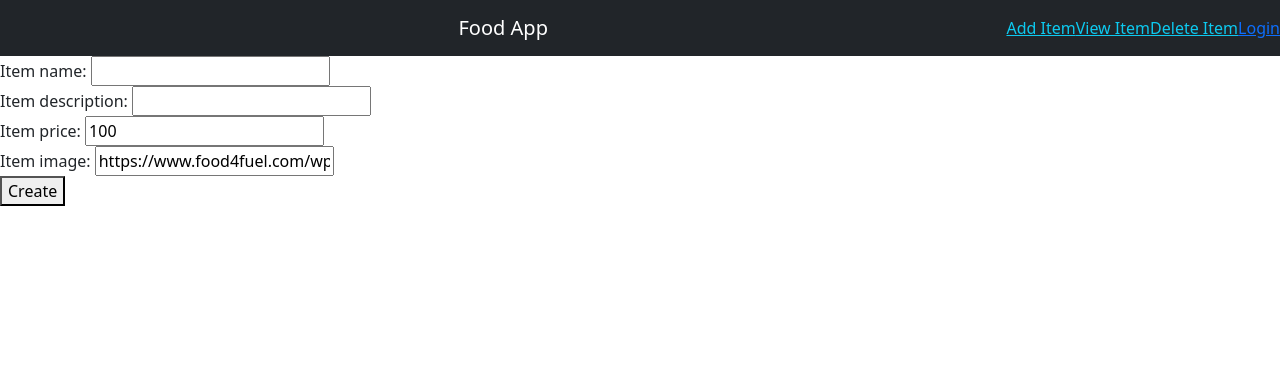
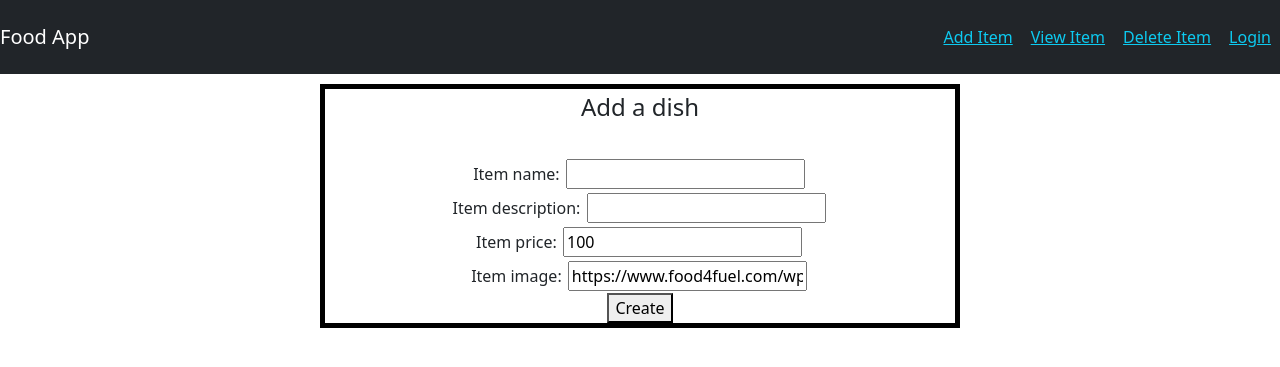
Before and after one commit to abhishek-sanwal/Food_Web_App, a Django app: page /food/add in a window 1280 px wide. Shown: the top 367 px of the page. Run offline with Django 5.2, Linux system fonts and the light colour scheme.

Commit message:
Improved ui

```diff
--- a/website/food/admin.py
+++ b/website/food/admin.py
@@ -1,5 +1,5 @@
 from django.contrib import admin
-from . import models
+from .models import Item
 # Register your models here.
 
 '''
@@ -7,4 +7,4 @@
 is must. for each model
 '''
 # To show this model in Admin console it must be register here
-admin.site.register(models.Item)
+admin.site.register(Item)
--- a/website/food/forms.py
+++ b/website/food/forms.py
@@ -5,9 +5,12 @@
 '''
 This is the form for entering Item' model data by user for creation,updation purpose
 '''
+
+
 class ItemForm(forms.ModelForm):
 
     class Meta:
 
         model = Item
-        fields = ["item_name","item_description","item_price","item_image"]
+        # Field names that form should contain
+        fields = ["item_name", "item_description", "item_price", "item_image"]
--- a/website/food/models.py
+++ b/website/food/models.py
@@ -9,23 +9,28 @@
 from django.urls import reverse
 
 
-# Item has 1:1 mapping with Auth.user.
 class Item(models.Model):
 
+    # 1:1 mapping with user model
     user = models.ForeignKey(User, on_delete=models.CASCADE)
+
+    # Attributes for item class
     item_name = models.CharField(max_length=100)
     item_description = models.CharField(max_length=200)
     item_price = models.IntegerField(default=100)
     item_image = models.CharField(max_length=300,
-                                  default="https://www.food4fuel.com/wp-content\
-                /uploads/woocommerce-placeholder-600x600.png")
+                                  default="https://www.food4fuel.com/wp-content/uploads/woocommerce-placeholder-600x600.png")
 
     def __str__(self) -> str:
 
         return self.item_name
 
+    def __repr__(self) -> str:
+
+        return f"Item({self.user},{self.item_name},{self.price})"
+
     # Whenenver an item is created it will redirect to that
-    # Particular item deatil page
+    # Particular item deatil page.
 
     def get_absolute_url(self):
 
--- a/website/food/static/style.css
+++ b/website/food/static/style.css
@@ -1,8 +1,29 @@
 
-.navbar > a{
+div > a{
+    padding: 9px;
+}
+
+a:hover{
+
+    scale: 1.04;
+    transition: ease-in-out;
+}
+.navbar-brand{
+
+    background: linear-gradient(rgb(255, 153, 0),rgb(246, 255, 0),rgb(0, 128, 21),rgb(128, 0, 96))
+    to right;
+    object-fit: cover;
+}
+.item-create{
+    margin-top: 10px;
+    border: 5px solid black;
+    text-align: center;
+    width: 50%;
+    height: 50%;
     margin-left: auto;
     margin-right: auto;
 }
-.navbar-brand{
-    margin-left: 5px;
+
+form > input{
+    margin: 2px;
 }
--- a/website/food/templates/base.html
+++ b/website/food/templates/base.html
@@ -36,10 +36,14 @@
         <a class="nav-item active link-info" href="#">View Item</a>
         <a class="nav-item active link-info" href="#">Delete Item</a>
         {% if user.is_authenticated %}
-        <a href="{% url 'logout' %}">Logout</a>
-        <a href="{% url 'profile' %}">View Profile</a>
+        <a class="nav-item active link-info" href="{% url 'logout' %}"
+          >Logout</a
+        >
+        <a class="nav-item active link-info" href="{% url 'profile' %}"
+          >View Profile</a
+        >
         {% else %}
-        <a href="{% url 'login' %}">Login</a>
+        <a class="nav-item active link-info" href="{% url 'login' %}">Login</a>
         {% endif %}
       </div>
     </nav>
--- a/website/food/templates/create.html
+++ b/website/food/templates/create.html
@@ -4,19 +4,22 @@
 SO we don't need to  repetative write html code again.
 
 -->
-{% extends 'base.html' %}
-{% block body %}
+{% extends 'base.html' %} {% block body %}
 
-<!-- Creating a form to confirm deletion of item by an app user-->
-<form method="post">
-
+<fieldset class="item-create">
+  <legend>Add a dish</legend>
+  <form method="post">
     <!-- To avoid csrf attacks Mandatory for Django forms-->
     {% csrf_token %}
-        <!-- Form with model class will be rendered here-->
-        {{ form }}
+    <!-- Form with model class will be rendered here-->
+    {% for field in form %}
+    <br />
 
-    <button type = "submit">Create</button>
-
-</form>
+    {{ field.label_tag }} {{ field }} {% endfor %}
+    <br />
+    <button type="submit">Create</button>
+  </form>
+</fieldset>
+<!-- Creating a form to confirm deletion of item by an app user-->
 
 {% endblock %}
--- a/website/users/apps.py
+++ b/website/users/apps.py
@@ -5,6 +5,8 @@
     default_auto_field = 'django.db.models.BigAutoField'
     name = 'users'
 
+    # For activating django signals. It is necessary to include
+    # below code
     def ready(self) -> None:
         import users.signals
         return super().ready()
--- a/website/users/forms.py
+++ b/website/users/forms.py
@@ -11,4 +11,5 @@
     class Meta:
 
         model = User
-        fields = ['username','email','password1','password2']
+        # Fields that should included in form
+        fields = ['username', 'email', 'password1', 'password2']
--- a/website/users/urls.py
+++ /dev/null
@@ -1,6 +0,0 @@
-
-urlpatterns= [
-
-
-
-]
--- a/website/website/urls.py
+++ b/website/website/urls.py
@@ -15,7 +15,7 @@
     2. Add a URL to urlpatterns:  path('blog/', include('blog.urls'))
 """
 from django.contrib import admin
-from django.urls import path,include
+from django.urls import path, include
 from users import views as user_views
 from django.contrib.auth import views as auth_views
 from django.conf import settings
@@ -27,12 +27,13 @@
 urlpatterns = [
     path('food/', include('food.urls')),
     path('admin/', admin.site.urls),
-    path('register/',user_views.register,name = "register"),
-    path('login/',auth_views.LoginView.as_view(template_name ="auth_login.html"),
-         name = "login"),
-    path('logout/',auth_views.LogoutView.as_view(template_name = "auth_logout.html"),
-         name = "logout"),
-    path('profile/',user_views.profile,name="profile")
+    path('register/', user_views.register, name="register"),
+    path('login/', auth_views.LoginView.as_view(template_name="auth_login.html"),
+         name="login"),
+    path('logout/', auth_views.LogoutView.as_view(template_name="auth_logout.html"),
+         name="logout"),
+    path('profile/', user_views.profile, name="profile"),
+    path('', user_views.hello, name="default")
 ]
 
 # # For Development purpose to server user profile images
```
Also changed, not shown: website/users/views.py (+15 -8 lines).
